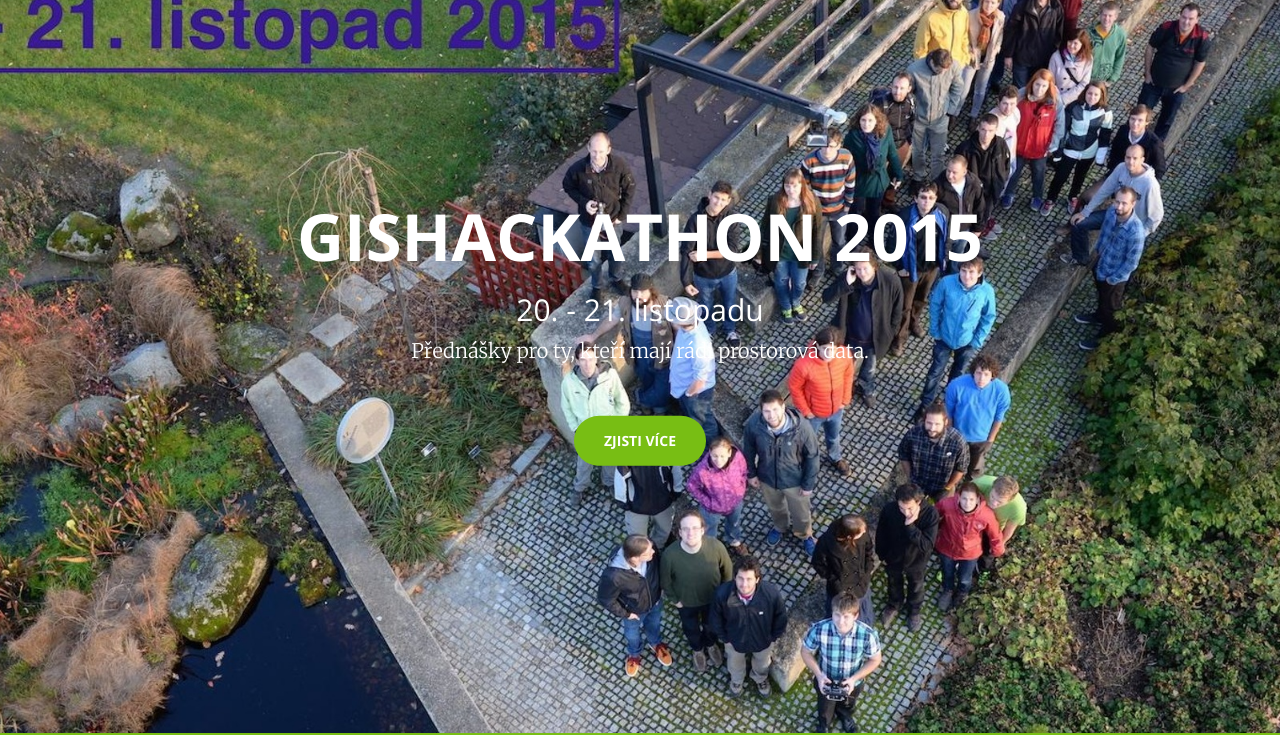
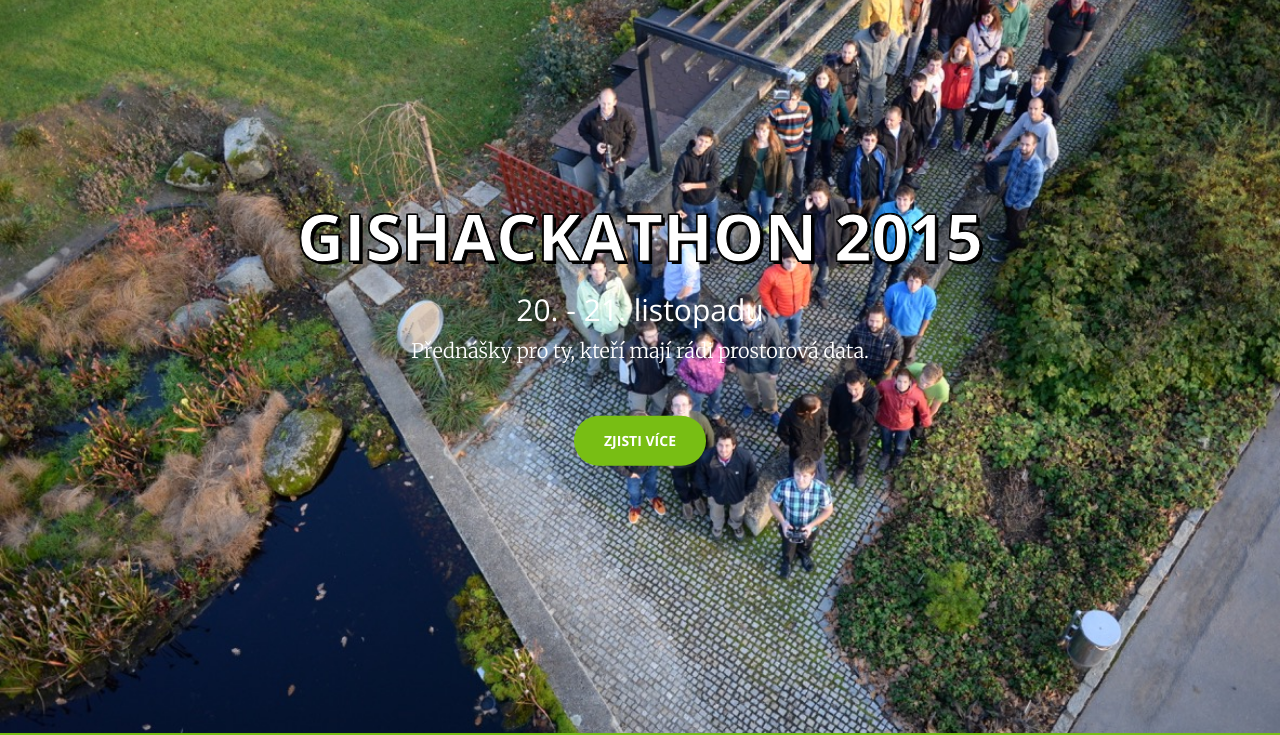
Before and after one commit to gitter-badger/web-6, a plain HTML site: page index.html in a window 1280 px wide. Shown: the part 67-802 px from the top of the page. Drawn offline with nearby package versions, Linux system fonts and the light colour scheme.

Commit message:
replace header photo, fix header text

```diff
--- a/css/creative.css
+++ b/css/creative.css
@@ -228,7 +228,7 @@ header {
     text-align: center;
     color: #fff;
     /*background-image: url(../img/header.jpg);*/
-    background-image: url(../img/logo.jpeg);
+    background-image: url(../img/header.jpeg);
     background-position: center;
     -webkit-background-size: cover;
     -moz-background-size: cover;
@@ -244,6 +244,14 @@ header .header-content {
 }
 
 header .header-content .header-content-inner h1 {
+    -webkit-text-stroke: 1px black;
+    color: white;
+    text-shadow:
+        3px 3px 0 #000,
+      -1px -1px 0 #000,
+       1px -1px 0 #000,
+       -1px 1px 0 #000,
+        1px 1px 0 #000;
     margin-top: 0;
     margin-bottom: 0;
     text-transform: uppercase;
```
Also changed, not shown: index.html (+0 -97 lines), img/header.jpeg (added), img/header.jpg (deleted), img/logo.jpeg (deleted), img/portfolio/1.jpg (deleted), img/portfolio/2.jpg (deleted), img/portfolio/3.jpg (deleted), img/portfolio/4.jpg (deleted), img/portfolio/5.jpg (deleted), img/portfolio/6.jpg (deleted).
